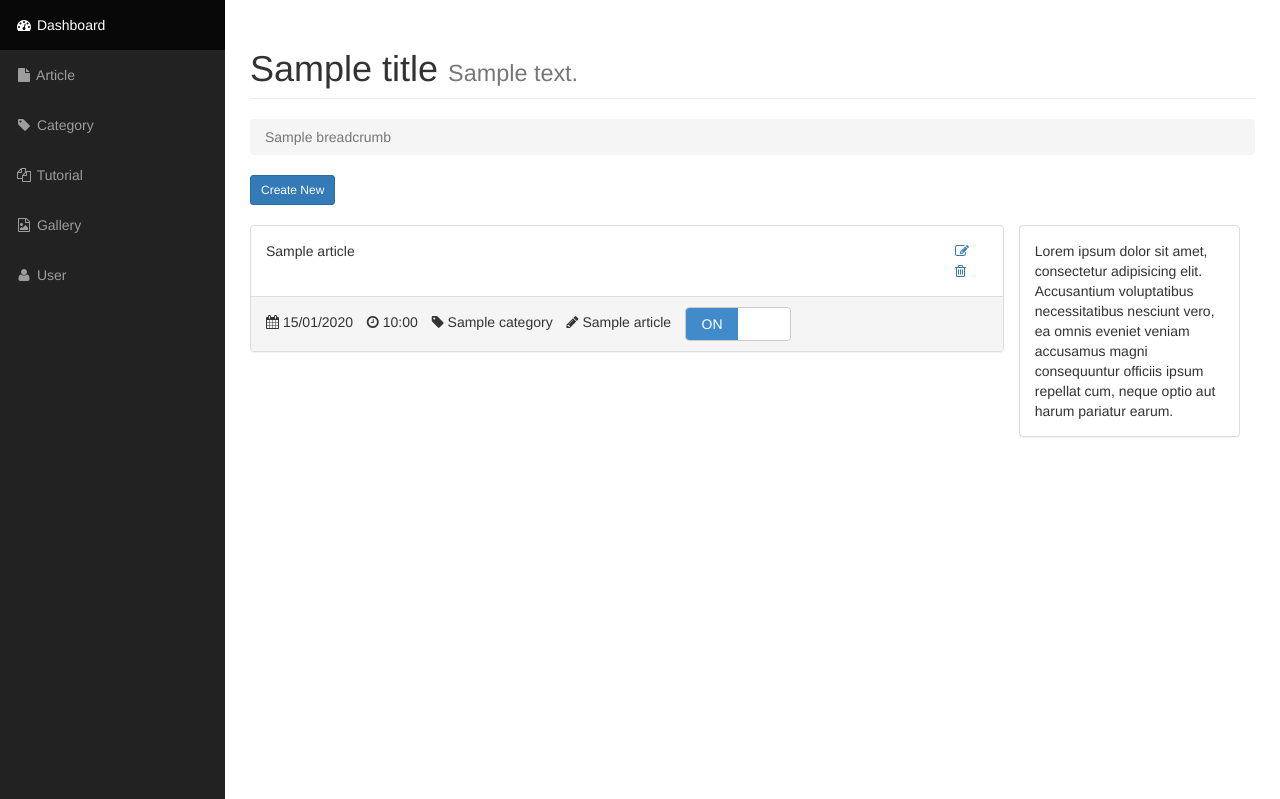
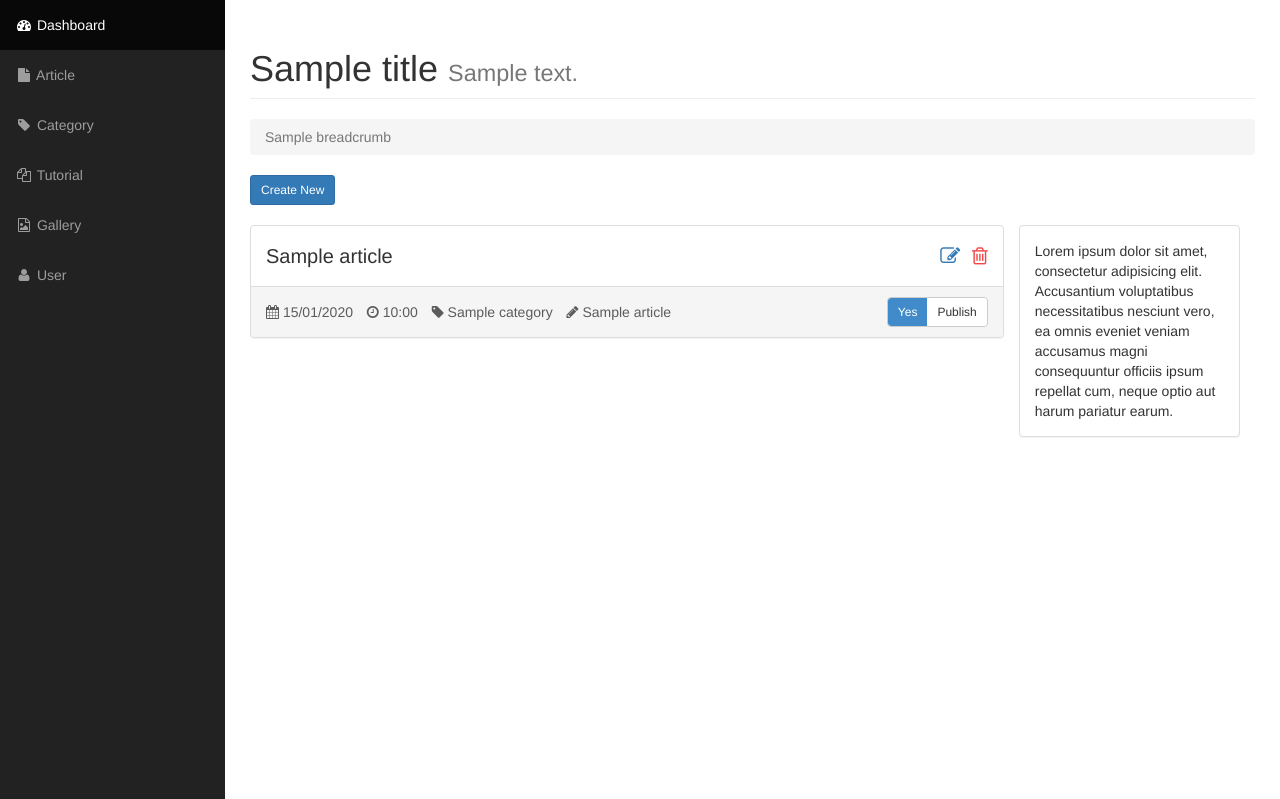
Before and after one commit to imam932/workshop, a PHP site: the page made by application/views/admin/article.php in a window 1280 px wide. Shown: the part 51-850 px from the top of the page. Run offline with PHP 8.4, Linux system fonts and the light colour scheme; the template is opened without the code that fills it: most values are stand-ins (such as "Sample title", 1, 10 or a date in 2020); data that the repository does not hold is empty.

Commit message:
publish switch now working on article

```diff
--- a/application/views/admin/article.php
+++ b/application/views/admin/article.php
@@ -18,21 +18,21 @@
 						<div class="panel panel-default article">
 							<div class="panel-body">
 								<div class="row">
-							<div class="col-lg-11">
-								<?= $row->title; ?>
-							</div>
-							<div class="col-lg-1">
+									<div class="col-lg-12">
+										<span class="title"><?= $row->title; ?></span>
+										<div class="pull-right">
 											<a href="<?= base_url() ?>admin/Article/editArticle/<?= $row->id_article ?>">
 												<i class="fa fa-edit"></i>
 											</a>
-
+											&nbsp;
 											<a href="<?= base_url() ?>admin/Article/deleteArticle/<?= $row->id_article ?>" onclick="return confirm('Delete Article ?')">
 												<i class="fa fa-trash-o"></i>
 											</a>
 										</div>
 									</div>
 								</div>
-					<div class="panel-footer">
+							</div>
+							<div class="panel-footer clearfix">
 								<span>
 									<i class="fa fa-calendar"></i>
 									<?= $time->format('d/m/Y') ?>
@@ -53,9 +53,10 @@
 									<?= $row->name ?>
 								</span>
 
-						<span>
-              <input type="checkbox" class="switch-art" checked>
-            </span>
+								<div class="pull-right">
+										<input type="checkbox" name="publish-article" class="switch-art" id="<?= $row->id_article ?>" <?php if($row->publish == true) echo "checked" ?>>
+								</div>
+
 							</div>
 						</div>
 					</div>
--- a/assets/admin/css/style.css
+++ b/assets/admin/css/style.css
@@ -6,19 +6,13 @@ img {
 	max-width: 100%;
 }
 
-.panel-body .fa-edit{
-	padding-right: 5px;
-}
 .btn-pos{
 	background-color:  #FACC2E;
 }
 p {
     margin: 0;
 }
-.panel .panel-footer .fa-edit{
-	padding-right: 20px;
-	padding-left: 20px;
-}
+
 .image-container{
 	position: relative;
 	border: solid 2px #f5f5f5;
@@ -52,6 +46,29 @@ p {
 .panel.article .panel-footer > span {
 	display: inline-block;
 	margin-right: 10px;
+	line-height: 30px;
+	color: #5c5c5c;
+}
+
+.panel.article .title {
+	font-size: 20px;
+	line-height: 30px;
+}
+
+.panel.article .panel-body .fa {
+	font-size: 20px;
+	line-height: 30px;
+}
+
+.panel.article .panel-body .fa-trash-o {
+	color: #f64747;
+}
+
+@media screen and (max-width: 560px) {
+
+	.panel.article .panel-footer > span {
+		display: none;
+	}
 }
 
 #wrapper {
--- a/assets/admin/js/admin.js
+++ b/assets/admin/js/admin.js
@@ -18,7 +18,12 @@ $(document).ready(function() {
 		forceParse: 0
 	});
 
-	$('.switch-art').bootstrapSwitch();
+	$('.switch-art').bootstrapSwitch({
+		size: 'small',
+		onText: 'Yes',
+		offText: 'No',
+		labelText: 'Publish'
+	});
 
 	$('#clearImage').click(function() {
 		$("#image").filestyle('clear');
@@ -33,4 +38,23 @@ $(document).ready(function() {
 		icon: false,
 		placeholder: "No file"
 	});
+
+	$('[name="publish-article"]').on('switchChange.bootstrapSwitch', function(event, state) {
+
+		var id = this.id;
+
+		// sql bug, change true/false to 1/0
+		if(state == true)
+		{
+			state = 1;
+		}
+		else if(state == false)
+		{
+			state = 0;
+		}
+
+		setTimeout(function () {
+			location='Article/publish/' + id + '/' + state;
+		}, 500);
+	});
 });
```
Also changed, not shown: application/controllers/admin/Article.php (+7 -0 lines), application/views/admin/article_edit.php (line endings or trailing spaces). Lines whose indentation alone changed are shown as unchanged.
